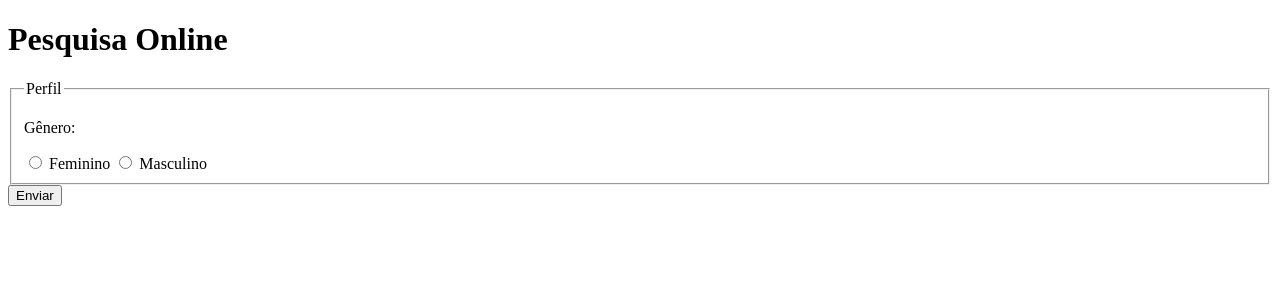
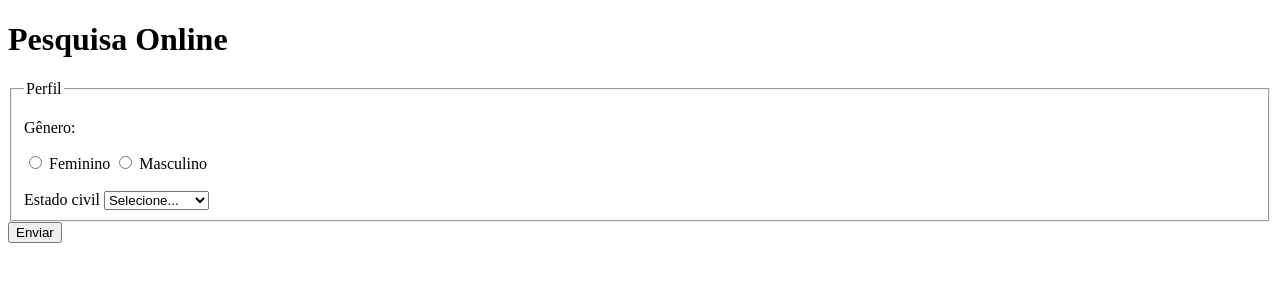
Before and after one commit to RonaldoMagalhaes2/pesquisa-culturama, a plain HTML site: page index.html in a window 1280 px wide. Drawn offline with Linux system fonts and the light colour scheme.

Commit message:
Adiciona opcoes de estado civil

```diff
--- a/index.html
+++ b/index.html
@@ -56,6 +56,17 @@
                 <input type="radio" name="userGender" value="Masculino">
                 <label for="userGender">Masculino</label>
 
+                <br><br>
+
+                <label for="maritalStatus">Estado civil</label>
+                <select name="maritalStatus">
+                    <option value="notInformed">Selecione...</option>
+                    <option value="Casado">Casado</option>
+                    <option value="Solteiro">Solteiro</option>
+                    <option value="Divorciado">Divorciado</option>
+                    <option value="União Estável">União Estável</option>
+                </select>
+
             </fieldset>
 
 
```
